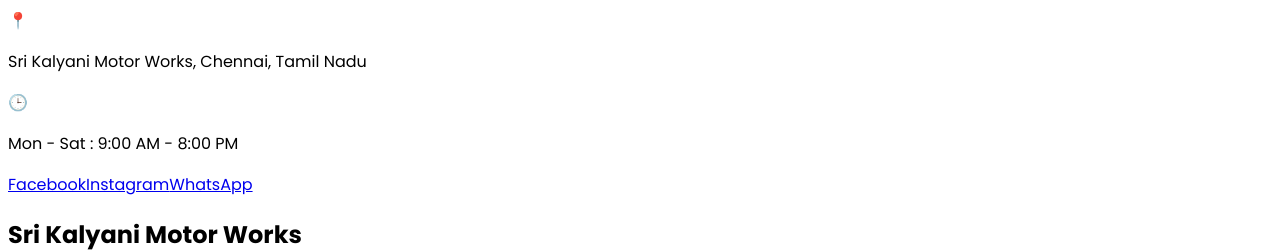
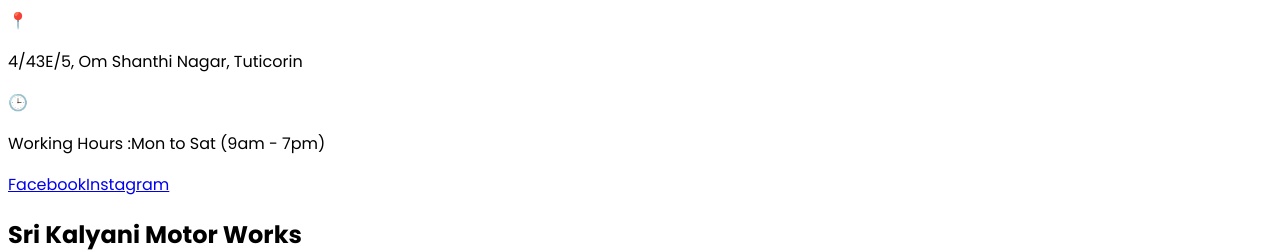
Before and after one commit to zion-jeya-athithan/sri-kalyani-motor-works, a React app in the folder Frontend/: page / in a window 1280 px wide. Shown: the top 252 px of the page. Built offline with nearby package versions, Linux system fonts and the light colour scheme; the HTML template or start-up script is replaced by a standard one.

Commit message:
modern showroom ui

```diff
--- a/Frontend/src/App.jsx
+++ b/Frontend/src/App.jsx
@@ -6,56 +6,62 @@
       <div className="absolute top-0 left-0 w-[400px] md:w-[600px] h-[400px] md:h-[600px] bg-orange-500/20 blur-[120px] rounded-full"></div>
 
       {/* TOP HEADER */}
+      {/* TOP HEADER */}
 <div className="w-full bg-zinc-950 border-b border-white/10 text-sm text-gray-300 relative z-50">
 
   <div className="max-w-7xl mx-auto px-4 md:px-6 py-3 flex flex-col lg:flex-row justify-between items-center gap-3">
 
+    {/* LEFT SIDE */}
+    <div className="flex flex-col md:flex-row items-center gap-4 md:gap-8">
+
       {/* Address */}
-          <div className="flex items-center gap-2 text-center lg:text-left hover:text-orange-500 transition">
+      <div className="flex items-center gap-2 hover:text-orange-500 transition">
+
         <span className="text-orange-500">📍</span>
 
-            <p>
-              Sri Kalyani Motor Works, Chennai, Tamil Nadu
+        <p className="text-sm md:text-[15px]">
+          4/43E/5, Om Shanthi Nagar, Tuticorin
         </p>
+
       </div>
 
       {/* Working Hours */}
       <div className="flex items-center gap-2 hover:text-orange-500 transition">
+
         <span className="text-orange-500">🕒</span>
 
-            <p>
-              Mon - Sat : 9:00 AM - 8:00 PM
+        <p className="text-sm md:text-[15px]">
+          Working Hours :
+          <span className="font-bold ml-2">
+            Mon to Sat (9am - 7pm)
+          </span>
         </p>
+
       </div>
 
-          {/* Social Media */}
+    </div>
+
+    {/* RIGHT SIDE */}
     <div className="flex items-center gap-5">
 
+      {/* Facebook */}
       <a
-              href="https://facebook.com"
+        href="https://www.facebook.com/100063835130594/"
         target="_blank"
         rel="noopener noreferrer"
-              className="hover:text-orange-500 transition"
+        className="hover:text-orange-500 transition text-lg"
       >
         Facebook
       </a>
 
+      {/* Instagram */}
       <a
-              href="https://instagram.com"
+        href="https://www.instagram.com/srikalyanitraders?igsh=MXYxc2t5amNhaHg0dQ=="
         target="_blank"
         rel="noopener noreferrer"
-              className="hover:text-orange-500 transition"
+        className="hover:text-orange-500 transition text-lg"
       >
         Instagram
-            </a>
-
-            <a
-              href="https://wa.me/919999999999"
-              target="_blank"
-              rel="noopener noreferrer"
-              className="hover:text-orange-500 transition"
-            >
-              WhatsApp
       </a>
 
     </div>
@@ -63,7 +69,6 @@
   </div>
 
 </div>
-
       {/* Navbar */}
       <nav className="sticky top-0 z-50 backdrop-blur-xl bg-black/50 border-b border-white/10">
 
```
Lines whose indentation alone changed are shown as unchanged.
